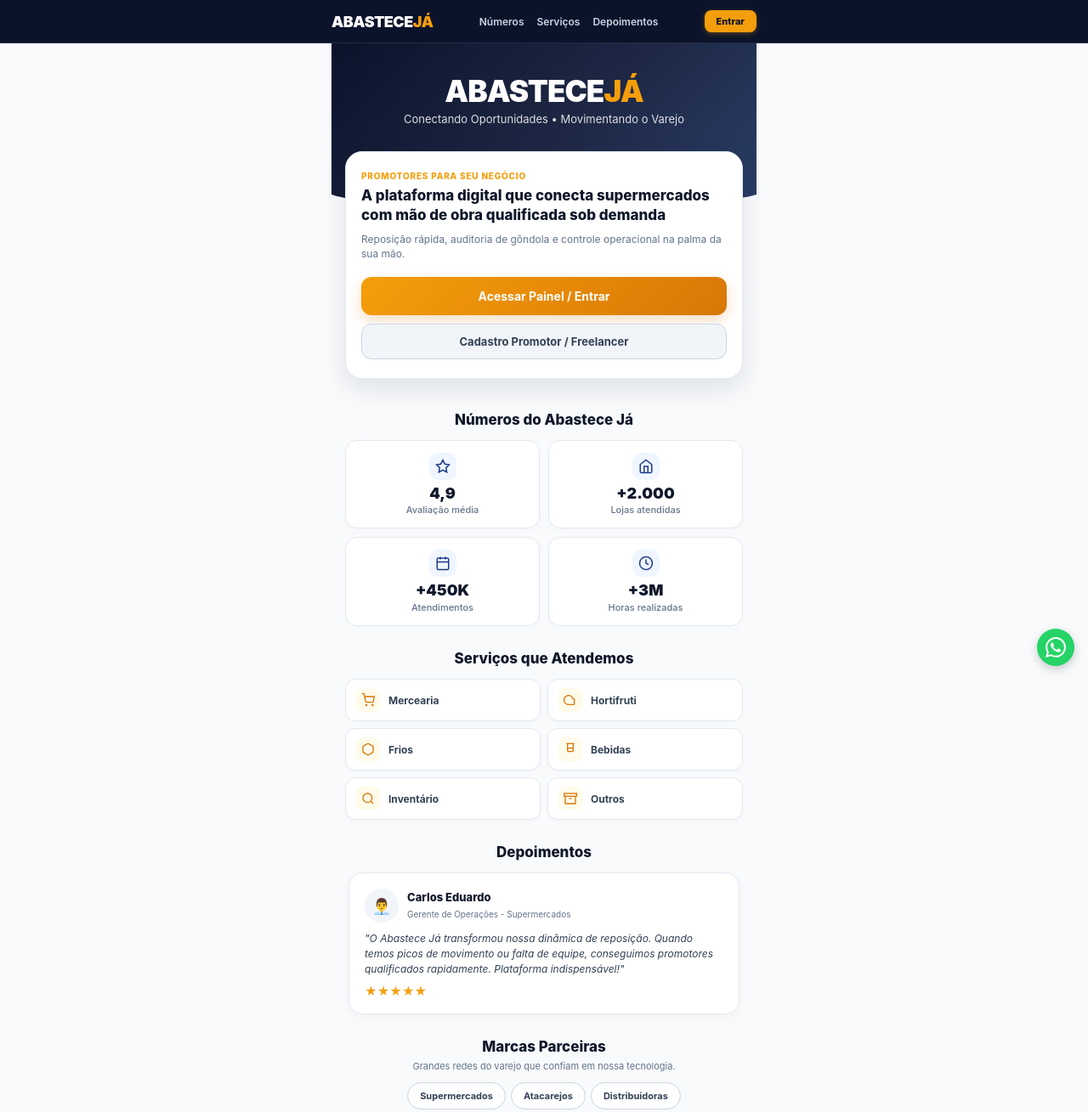
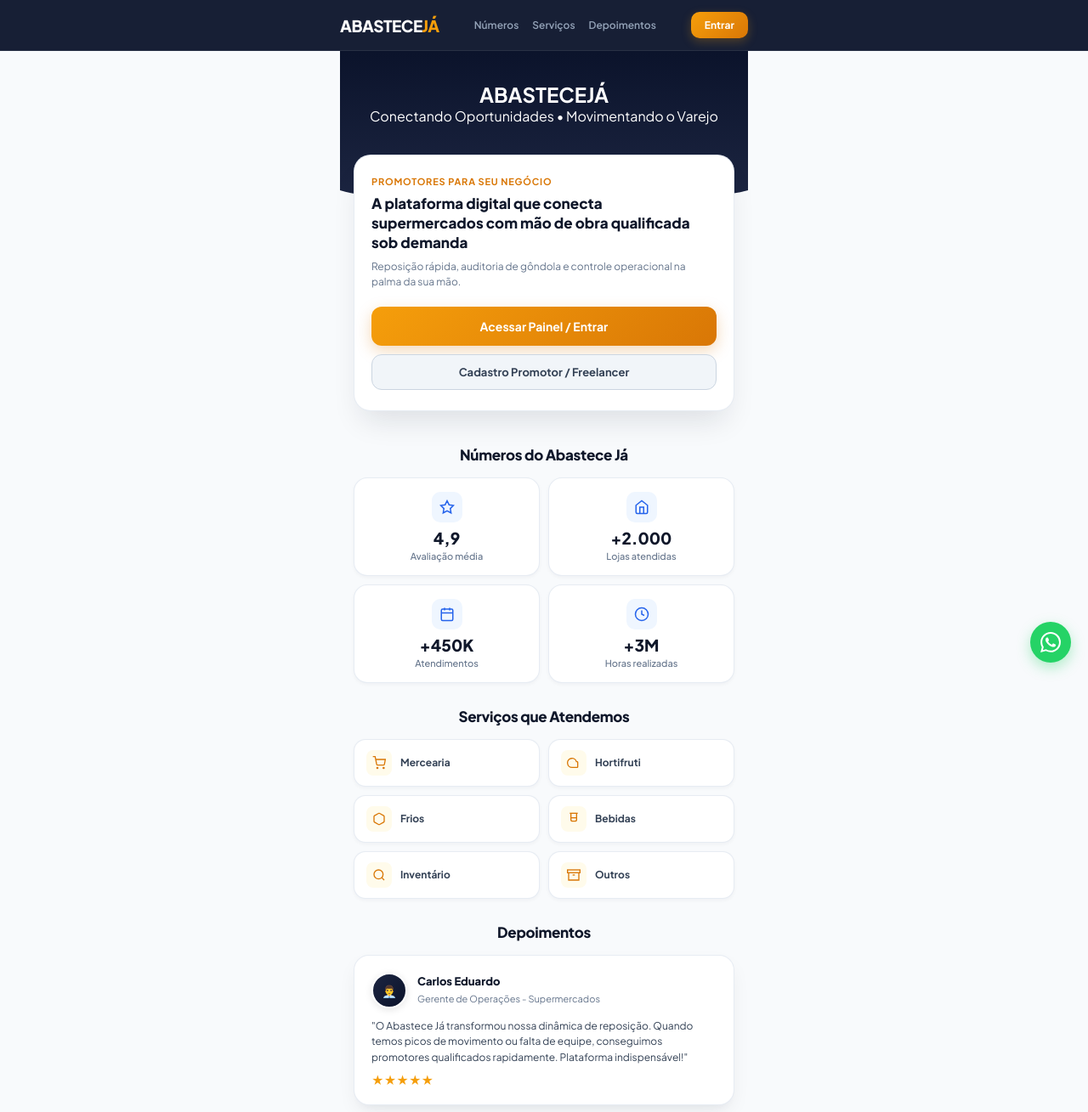
Before and after one commit to otaviooaugusto13-cyber/Abastece_J-, a plain HTML site: page landing.html in a window 1280 px wide. Shown: the top 1309 px of the page at 85% size. Drawn offline with Linux system fonts and the light colour scheme.

Commit message:
Update style-landing.css

```diff
--- a/style-landing.css
+++ b/style-landing.css
@@ -1,13 +1,18 @@
+@import url('https://fonts.googleapis.com/css2?family=Plus+Jakarta+Sans:wght@400;500;600;700;800&display=swap');
+
 :root {
     --brand-dark: #0b132b;
-    --brand-blue: #1c2541;
-    --brand-accent: #3a506b;
-    --brand-gradient: linear-gradient(135deg, #0b132b 0%, #1c2541 50%, #2a3d66 100%);
-    --accent-orange: #f59e0b;
-    --accent-orange-hover: #d97706;
-    --bg-light: #f8fafc;
-    --text-primary: #0f172a;
-    --text-secondary: #64748b;
+    --brand-navy: #1c2541;
+    --brand-blue: #2563eb;
+    --brand-gold: #f59e0b;
+    --brand-gold-dark: #d97706;
+    --bg-body: #f8fafc;
+    --text-main: #0f172a;
+    --text-muted: #64748b;
+    --card-border: rgba(226, 232, 240, 0.8);
+    --shadow-sm: 0 2px 4px rgba(15, 23, 42, 0.04);
+    --shadow-md: 0 10px 25px -5px rgba(15, 23, 42, 0.08), 0 8px 10px -6px rgba(15, 23, 42, 0.04);
+    --shadow-lg: 0 20px 35px -10px rgba(15, 23, 42, 0.12);
 }
 
 * {
@@ -18,26 +23,27 @@
 
 body, html {
     width: 100%;
-    background-color: var(--bg-light);
-    font-family: -apple-system, BlinkMacSystemFont, "Segoe UI", Roboto, Helvetica, Arial, sans-serif;
-    color: var(--text-primary);
+    background-color: var(--bg-body);
+    font-family: 'Plus Jakarta Sans', -apple-system, BlinkMacSystemFont, sans-serif;
+    color: var(--text-main);
     overflow-x: hidden;
     -webkit-font-smoothing: antialiased;
-    scroll-behavior: smooth;
 }
 
-/* NAVBAR SUPERIOR */
+/* NAVBAR TIPO APP SAAS */
 .navbar-landing {
-    background: #0b132b;
-    border-bottom: 1px solid rgba(255, 255, 255, 0.1);
+    background: rgba(11, 19, 43, 0.95);
+    backdrop-filter: blur(12px);
+    -webkit-backdrop-filter: blur(12px);
+    border-bottom: 1px solid rgba(255, 255, 255, 0.08);
     position: sticky;
     top: 0;
     z-index: 1000;
-    padding: 12px 16px;
+    padding: 14px 20px;
 }
 
 .nav-container {
-    max-width: 500px;
+    max-width: 480px;
     margin: 0 auto;
     display: flex;
     align-items: center;
@@ -45,81 +51,105 @@
 }
 
 .nav-logo {
-    font-size: 18px;
-    font-weight: 900;
+    font-size: 19px;
+    font-weight: 800;
     color: #ffffff;
     letter-spacing: -0.5px;
-    margin: 0;
 }
 
 .nav-logo span {
-    color: var(--accent-orange);
+    color: var(--brand-gold);
 }
 
 .nav-links {
     display: flex;
-    gap: 15px;
+    gap: 16px;
 }
 
 .nav-links a {
     font-size: 12px;
-    color: #cbd5e1;
+    color: #94a3b8;
     text-decoration: none;
     font-weight: 600;
-    transition: color 0.2s;
+    transition: color 0.2s ease;
 }
 
 .nav-links a:hover {
-    color: var(--accent-orange);
+    color: #ffffff;
 }
 
 .nav-btn-entrar {
-    background: var(--accent-orange);
-    color: #0b132b;
-    font-size: 11px;
-    font-weight: 800;
-    padding: 6px 14px;
-    border-radius: 8px;
+    background: linear-gradient(135deg, var(--brand-gold), var(--brand-gold-dark));
+    color: #ffffff;
+    font-size: 12px;
+    font-weight: 700;
+    padding: 8px 16px;
+    border-radius: 10px;
     text-decoration: none;
-    box-shadow: 0 2px 6px rgba(245, 158, 11, 0.3);
+    box-shadow: 0 4px 12px rgba(245, 158, 11, 0.25);
+    transition: all 0.2s ease;
+}
+
+.nav-btn-entrar:active {
+    transform: scale(0.96);
 }
 
 #landing-page-container {
     width: 100%;
-    max-width: 500px;
+    max-width: 480px;
     margin: 0 auto;
     position: relative;
-    background-color: var(--bg-light);
+    background-color: var(--bg-body);
 }
 
-/* HERO HEADER AZUL MARINHO CORPORATIVO */
+/* HERO COM GRADIENTE SUAVE E BADGE DE STATUS */
 .hero-banner {
-    background: var(--brand-gradient);
-    padding: 35px 20px 90px 20px;
+    background: linear-gradient(180deg, #0b132b 0%, #1c2541 100%);
+    padding: 36px 20px 85px 20px;
     text-align: center;
     color: #ffffff;
     position: relative;
 }
 
-.hero-banner-title {
-    font-size: 2.2rem;
-    font-weight: 900;
-    margin: 0;
-    letter-spacing: -1px;
+.hero-status-badge {
+    display: inline-flex;
+    align-items: center;
+    gap: 6px;
+    background: rgba(255, 255, 255, 0.08);
+    border: 1px solid rgba(255, 255, 255, 0.15);
+    padding: 5px 12px;
+    border-radius: 20px;
+    font-size: 11px;
+    font-weight: 600;
+    color: #e2e8f0;
+    margin-bottom: 16px;
 }
 
-.hero-banner-title span {
-    color: var(--accent-orange);
+.status-dot {
+    width: 7px;
+    height: 7px;
+    background-color: #22c55e;
+    border-radius: 50%;
+    box-shadow: 0 0 8px #22c55e;
 }
 
-.hero-banner-sub {
+.hero-headline {
+    font-size: 24px;
+    font-weight: 800;
+    line-height: 1.25;
+    letter-spacing: -0.5px;
+    color: #ffffff;
+    margin-bottom: 8px;
+}
+
+.hero-subheadline {
     font-size: 13px;
-    opacity: 0.85;
-    margin-top: 4px;
+    color: #94a3b8;
+    line-height: 1.5;
     font-weight: 400;
 }
 
-/* ONDA DIVISORA SUAVE */
+/* ONDA INTEGRADA */
 .hero-wave {
     position: absolute;
     bottom: 0;
@@ -130,36 +160,35 @@
 }
 
 .hero-wave svg {
-    position: relative;
     display: block;
     width: 100%;
-    height: 45px;
+    height: 40px;
 }
 
 .hero-wave .shape-fill {
-    fill: var(--bg-light);
+    fill: var(--bg-body);
 }
 
-/* CARD PRINCIPAL FLUTUANTE */
+/* CARD DE AÇÃO PRINCIPAL COM GLASSMORPHISM B2B */
 .card-overlap {
     width: calc(100% - 32px);
-    margin: -60px auto 28px auto;
+    margin: -50px auto 28px auto;
     background: #ffffff;
     border-radius: 20px;
-    padding: 22px 18px;
-    box-shadow: 0 12px 30px rgba(11, 19, 43, 0.1);
+    padding: 24px 20px;
+    box-shadow: var(--shadow-lg);
     position: relative;
     z-index: 10;
-    border: 1px solid #e2e8f0;
+    border: 1px solid var(--card-border);
 }
 
 .card-tag {
-    font-size: 10px;
-    font-weight: 800;
-    color: var(--accent-orange);
+    font-size: 11px;
+    font-weight: 700;
+    color: var(--brand-gold-dark);
     text-transform: uppercase;
     letter-spacing: 0.8px;
-    margin-bottom: 6px;
+    margin-bottom: 8px;
     display: block;
 }
 
@@ -167,20 +196,20 @@
     font-size: 17px;
     font-weight: 800;
     line-height: 1.35;
-    color: var(--text-primary);
+    color: var(--text-main);
     margin-bottom: 8px;
 }
 
 .card-desc {
     font-size: 12px;
-    color: var(--text-secondary);
-    line-height: 1.45;
-    margin-bottom: 18px;
+    color: var(--text-muted);
+    line-height: 1.5;
+    margin-bottom: 20px;
 }
 
 /* BOTÕES DE AÇÃO */
 .btn-main {
-    background: linear-gradient(135deg, #f59e0b 0%, #d97706 100%);
+    background: linear-gradient(135deg, var(--brand-gold) 0%, var(--brand-gold-dark) 100%);
     color: #ffffff;
     font-weight: 700;
     font-size: 14px;
@@ -189,11 +218,16 @@
     border: none;
     width: 100%;
     cursor: pointer;
-    box-shadow: 0 6px 16px rgba(217, 119, 6, 0.25);
+    box-shadow: 0 6px 18px rgba(217, 119, 6, 0.28);
     display: block;
     text-align: center;
     text-decoration: none;
     margin-bottom: 10px;
+    transition: transform 0.15s ease, box-shadow 0.15s ease;
+}
+
+.btn-main:active {
+    transform: translateY(1px);
 }
 
 .btn-sub {
@@ -208,98 +242,113 @@
     display: block;
     text-align: center;
     text-decoration: none;
+    transition: background 0.15s ease;
+}
+
+.btn-sub:hover {
+    background: #e2e8f0;
 }
 
 /* SEÇÕES COMUNS */
 .content-section {
-    padding: 10px 16px 28px 16px;
+    padding: 12px 16px 28px 16px;
     width: 100%;
-    text-align: center;
 }
 
 .section-title {
     font-size: 17px;
     font-weight: 800;
-    color: var(--text-primary);
-    margin-bottom: 14px;
+    color: var(--text-main);
+    text-align: center;
+    margin-bottom: 16px;
+    letter-spacing: -0.3px;
 }
 
-/* ESTATÍSTICAS (2 COLUNAS) */
+/* METRICAS (2 COLUNAS) */
 .stats-grid-mobile {
     display: grid !important;
     grid-template-columns: 1fr 1fr !important;
     gap: 10px !important;
-    width: 100%;
 }
 
 .stat-card-box {
     background: #ffffff;
-    border-radius: 14px;
-    padding: 14px 10px;
-    border: 1px solid #e2e8f0;
-    box-shadow: 0 2px 8px rgba(0,0,0,0.02);
+    border-radius: 16px;
+    padding: 16px 12px;
+    border: 1px solid var(--card-border);
+    box-shadow: var(--shadow-sm);
     display: flex;
     flex-direction: column;
     align-items: center;
-    justify-content: center;
+    text-align: center;
+    transition: transform 0.2s ease, box-shadow 0.2s ease;
+}
+
+.stat-card-box:hover {
+    transform: translateY(-2px);
+    box-shadow: var(--shadow-md);
 }
 
 .stat-icon-circle {
-    width: 32px;
-    height: 32px;
+    width: 36px;
+    height: 36px;
     background: #eff6ff;
-    color: #1e3a8a;
+    color: var(--brand-blue);
     border-radius: 10px;
     display: flex;
     align-items: center;
     justify-content: center;
-    margin-bottom: 6px;
+    margin-bottom: 8px;
 }
 
 .stat-val {
-    font-size: 18px;
-    font-weight: 900;
-    color: var(--text-primary);
+    font-size: 19px;
+    font-weight: 800;
+    color: var(--text-main);
     line-height: 1.1;
 }
 
 .stat-txt {
     font-size: 11px;
-    color: var(--text-secondary);
-    margin-top: 3px;
+    color: var(--text-muted);
+    margin-top: 4px;
     font-weight: 500;
 }
 
-/* SERVIÇOS EM PÍLULAS */
+/* SERVIÇOS EM PÍLULAS COMPACTAS */
 .services-grid-mobile {
     display: grid !important;
     grid-template-columns: 1fr 1fr !important;
-    gap: 8px !important;
-    width: 100%;
+    gap: 10px !important;
 }
 
 .service-pill {
     background: #ffffff;
-    border: 1px solid #e2e8f0;
-    padding: 10px 12px;
-    border-radius: 12px;
+    border: 1px solid var(--card-border);
+    padding: 12px 14px;
+    border-radius: 14px;
     display: flex !important;
-    flex-direction: row !important;
     align-items: center !important;
-    justify-content: flex-start !important;
     gap: 10px;
-    box-shadow: 0 2px 4px rgba(0,0,0,0.02);
+    box-shadow: var(--shadow-sm);
+    transition: transform 0.2s ease;
+}
+
+.service-pill:hover {
+    transform: translateY(-2px);
+    border-color: #cbd5e1;
 }
 
 .service-pill-icon {
-    width: 28px;
-    height: 28px;
+    width: 30px;
+    height: 30px;
     background: #fffbeb;
-    color: #d97706;
+    color: var(--brand-gold-dark);
     border-radius: 8px;
     display: flex;
     align-items: center;
     justify-content: center;
+    flex-shrink: 0;
 }
 
 .service-pill-label {
@@ -308,108 +357,120 @@
     color: #334155;
 }
 
-/* DEPOIMENTOS */
+/* DEPOIMENTOS PROVA SOCIAL */
 .testimonial-card {
     background: #ffffff;
-    border-radius: 16px;
-    padding: 18px;
-    border: 1px solid #e2e8f0;
-    box-shadow: 0 4px 15px rgba(0,0,0,0.03);
-    text-align: left;
-    margin: 0 4px;
+    border-radius: 18px;
+    padding: 20px;
+    border: 1px solid var(--card-border);
+    box-shadow: var(--shadow-md);
 }
 
 .testimonial-header {
     display: flex;
     align-items: center;
-    gap: 10px;
-    margin-bottom: 10px;
+    gap: 12px;
+    margin-bottom: 12px;
 }
 
 .testimonial-avatar {
-    width: 40px;
-    height: 40px;
-    background: #f1f5f9;
+    width: 42px;
+    height: 42px;
+    background: linear-gradient(135deg, #1c2541, #0b132b);
+    color: #ffffff;
     border-radius: 50%;
     display: flex;
     align-items: center;
     justify-content: center;
-    font-size: 18px;
+    font-weight: 700;
+    font-size: 14px;
+    border: 2px solid #ffffff;
+    box-shadow: 0 2px 8px rgba(0,0,0,0.1);
 }
 
 .testimonial-name {
     font-size: 13px;
     font-weight: 800;
-    color: var(--text-primary);
-    margin: 0;
+    color: var(--text-main);
 }
 
 .testimonial-role {
-    font-size: 10px;
-    color: var(--text-secondary);
+    font-size: 11px;
+    color: var(--text-muted);
 }
 
 .testimonial-text {
     font-size: 12px;
     color: #334155;
-    line-height: 1.5;
-    font-style: italic;
+    line-height: 1.55;
 }
 
-/* MARCAS PARCEIRAS & FOOTER CTA */
+.testimonial-stars {
+    color: var(--brand-gold);
+    font-size: 13px;
+    margin-top: 10px;
+}
+
+/* PARCEIROS & FOOTER CTA */
 .partners-wrapper {
     display: flex;
     justify-content: center;
     flex-wrap: wrap;
-    gap: 6px;
-    margin-bottom: 25px;
+    gap: 8px;
+    margin-bottom: 24px;
 }
 
 .partner-pill {
     background: #ffffff;
-    border: 1px solid #cbd5e1;
-    padding: 8px 14px;
+    border: 1px solid var(--card-border);
+    padding: 8px 16px;
     border-radius: 20px;
     font-size: 11px;
     font-weight: 700;
     color: #334155;
+    box-shadow: var(--shadow-sm);
 }
 
 .footer-cta-box {
-    background: var(--brand-gradient);
-    border-radius: 18px;
-    padding: 24px 16px;
+    background: linear-gradient(135deg, #0b132b 0%, #1c2541 100%);
+    border-radius: 20px;
+    padding: 24px 18px;
     color: #ffffff;
     text-align: center;
-    margin-top: 15px;
-    box-shadow: 0 8px 25px rgba(11, 19, 43, 0.15);
+    box-shadow: var(--shadow-lg);
 }
 
 .footer-cta-box h3 {
-    font-size: 16px;
+    font-size: 17px;
     font-weight: 800;
     margin-bottom: 6px;
 }
 
 .footer-cta-box p {
-    font-size: 11px;
-    opacity: 0.85;
-    margin-bottom: 15px;
+    font-size: 12px;
+    color: #94a3b8;
+    line-height: 1.45;
+    margin-bottom: 16px;
 }
 
-/* BOTÃO WHATSAPP */
+/* WHATSAPP FLOAT */
 .btn-whatsapp {
     position: fixed;
-    bottom: 16px;
-    right: 16px;
+    bottom: 20px;
+    right: 20px;
     background: #25d366;
     color: white;
-    width: 44px;
-    height: 44px;
+    width: 48px;
+    height: 48px;
     border-radius: 50%;
     display: flex;
     align-items: center;
     justify-content: center;
-    box-shadow: 0 4px 12px rgba(0,0,0,0.2);
+    box-shadow: 0 6px 16px rgba(37, 211, 102, 0.35);
     z-index: 100;
+    transition: transform 0.2s ease;
 }
+
+.btn-whatsapp:hover {
+    transform: scale(1.06);
+}
```
